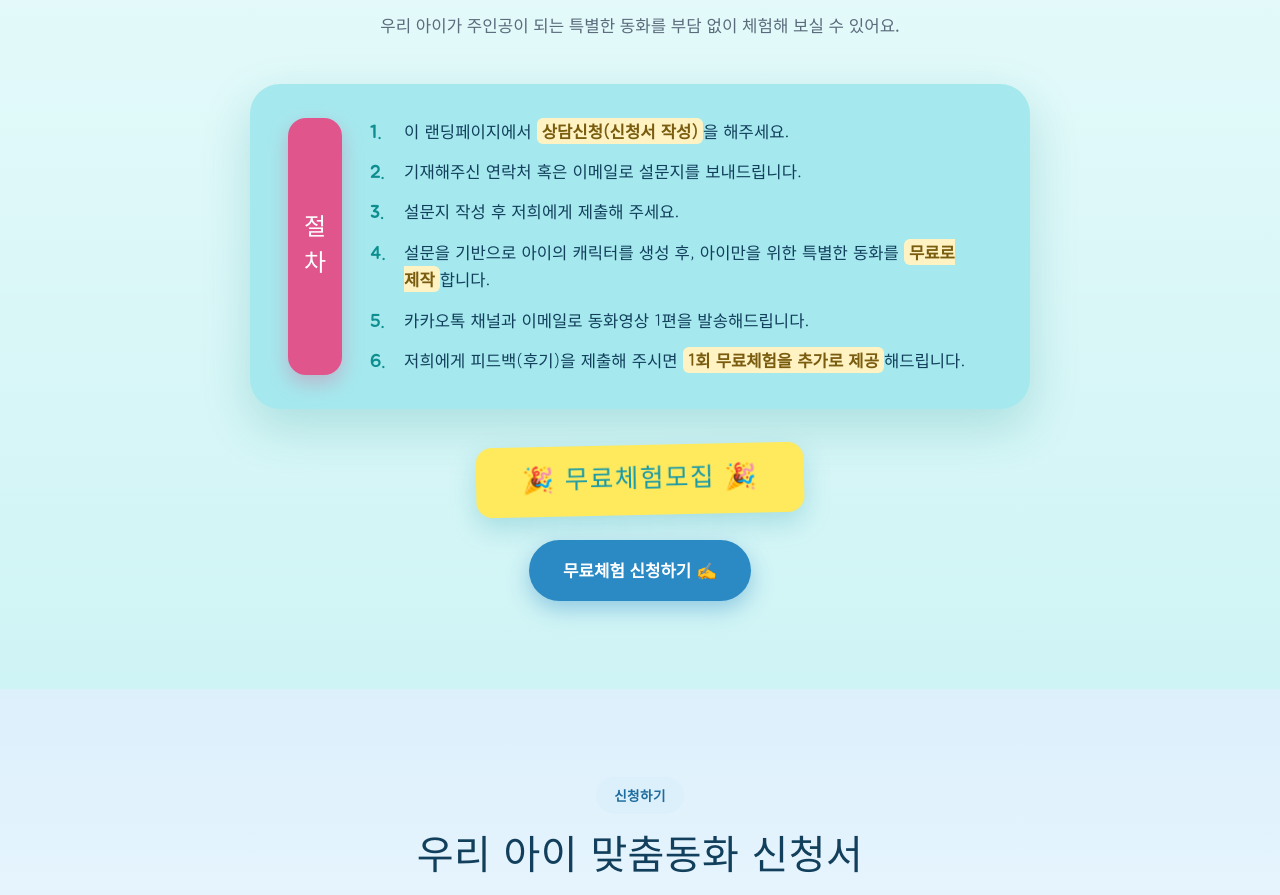
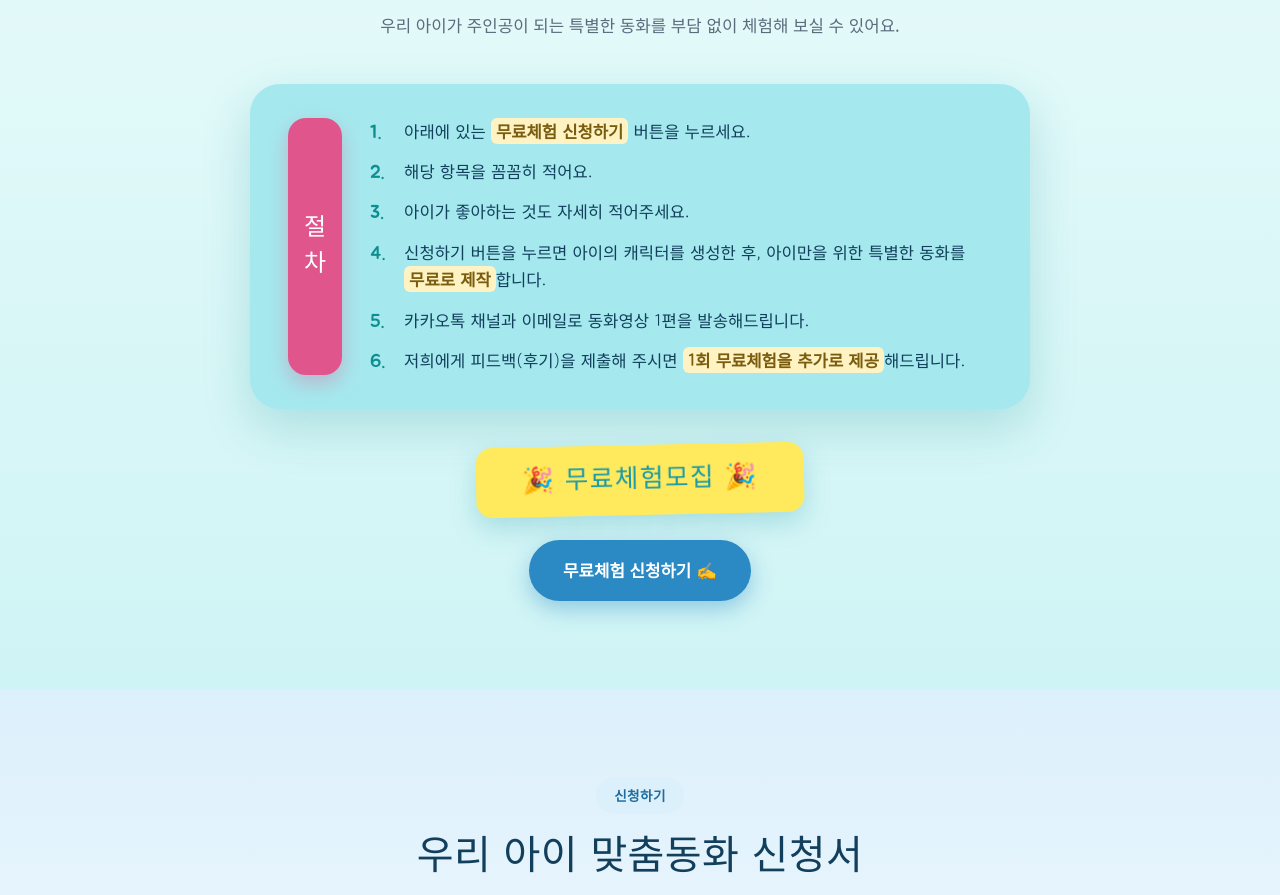
Before and after one commit to brizymedia/donghwa, a plain HTML site: page index.html in a window 1280 px wide. Shown: the part 6687-7582 px from the top of the page. Drawn offline with Linux system fonts and the light colour scheme.

Commit message:
Update free trial steps wording

```diff
--- a/index.html
+++ b/index.html
@@ -430,10 +430,10 @@ footer a{color:var(--blue-200)}
     <div class="trial-card">
       <div class="trial-label"><span>절</span><span>차</span></div>
       <ol class="trial-steps">
-        <li>이 랜딩페이지에서 <mark>상담신청(신청서 작성)</mark>을 해주세요.</li>
-        <li>기재해주신 연락처 혹은 이메일로 설문지를 보내드립니다.</li>
-        <li>설문지 작성 후 저희에게 제출해 주세요.</li>
-        <li>설문을 기반으로 아이의 캐릭터를 생성 후, 아이만을 위한 특별한 동화를 <mark>무료로 제작</mark>합니다.</li>
+        <li>아래에 있는 <mark>무료체험 신청하기</mark> 버튼을 누르세요.</li>
+        <li>해당 항목을 꼼꼼히 적어요.</li>
+        <li>아이가 좋아하는 것도 자세히 적어주세요.</li>
+        <li>신청하기 버튼을 누르면 아이의 캐릭터를 생성한 후, 아이만을 위한 특별한 동화를 <mark>무료로 제작</mark>합니다.</li>
         <li>카카오톡 채널과 이메일로 동화영상 1편을 발송해드립니다.</li>
         <li>저희에게 피드백(후기)을 제출해 주시면 <mark>1회 무료체험을 추가로 제공</mark>해드립니다.</li>
       </ol>
```
